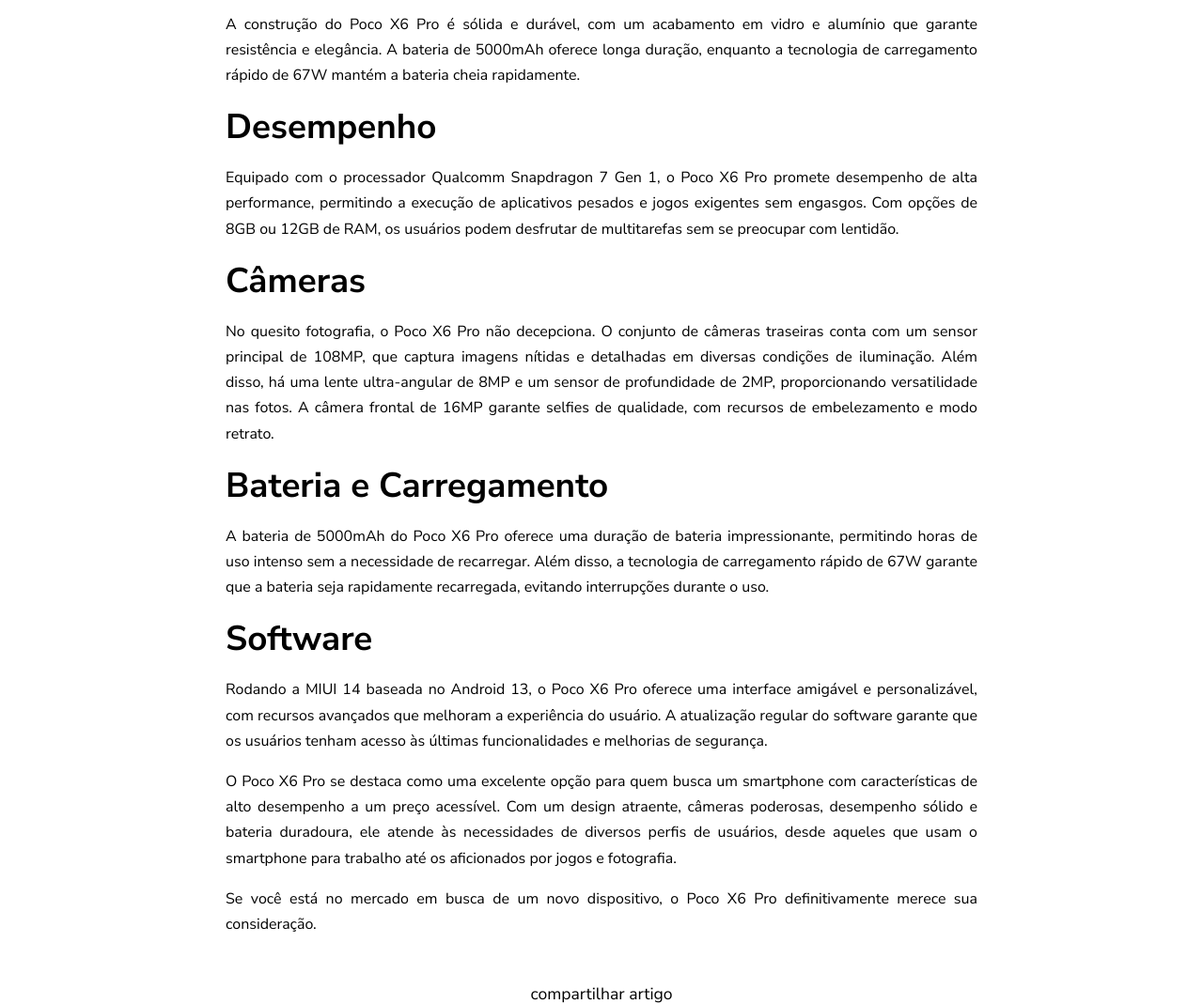
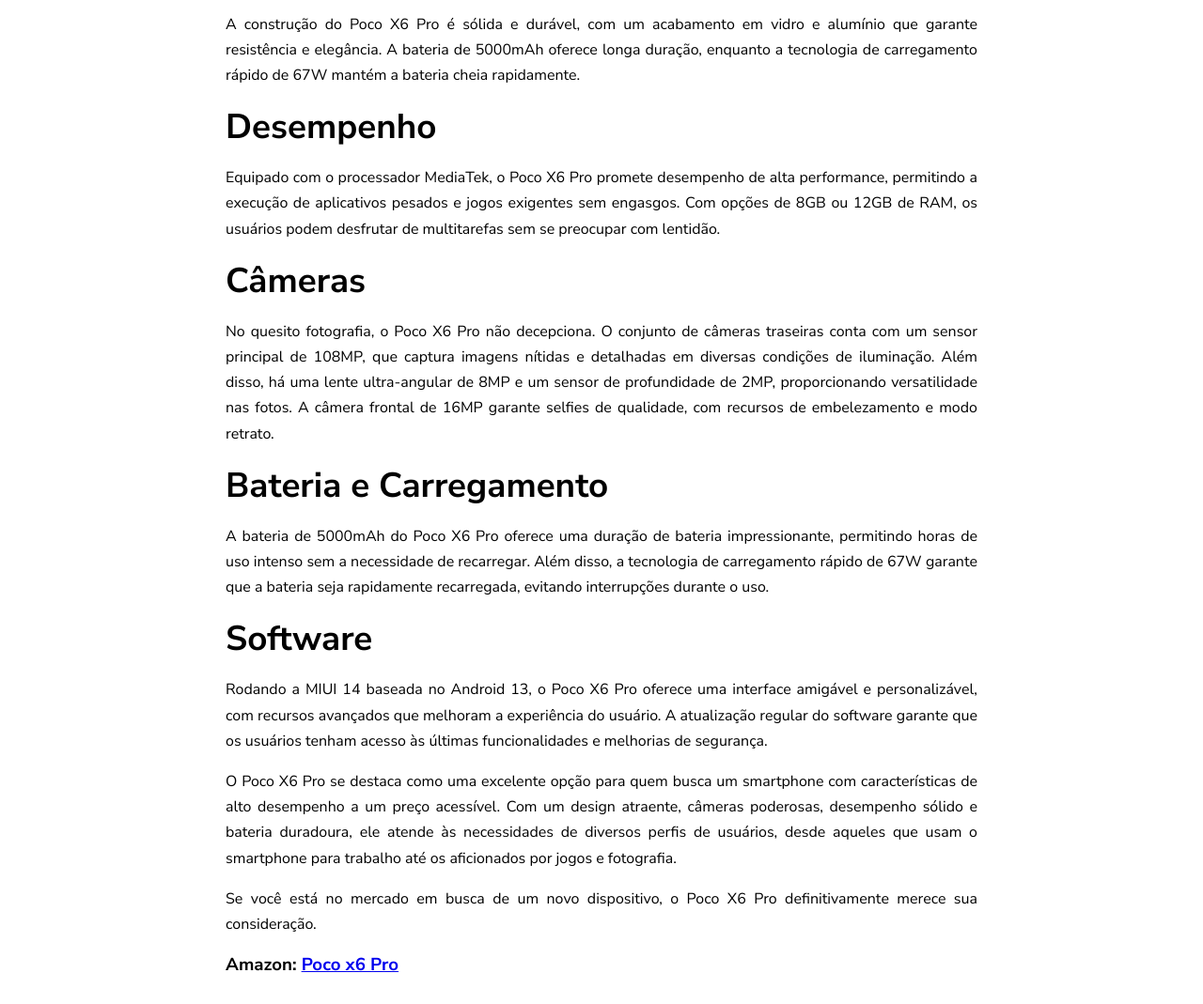
Before and after one commit to BrandonOficial/NOM, a plain HTML site: page PostsBlog/post-pagePocox6Pro.html in a window 1280 px wide. Shown: the part 1073-2142 px from the top of the page at 94% size. Drawn offline with nearby package versions, Linux system fonts and the light colour scheme.

Commit message:
Update post-pagePocox6Pro.html

```diff
--- a/PostsBlog/post-pagePocox6Pro.html
+++ b/PostsBlog/post-pagePocox6Pro.html
@@ -66,7 +66,7 @@
       </p>
       <h2 class="sub-heading">Desempenho</h2>
       <p class="post-text">
-        Equipado com o processador Qualcomm Snapdragon 7 Gen 1, o Poco X6 Pro
+        Equipado com o processador MediaTek, o Poco X6 Pro
         promete desempenho de alta performance, permitindo a execução de
         aplicativos pesados e jogos exigentes sem engasgos. Com opções de 8GB ou
         12GB de RAM, os usuários podem desfrutar de multitarefas sem se
@@ -111,6 +111,8 @@
         Se você está no mercado em busca de um novo dispositivo, o Poco X6 Pro
         definitivamente merece sua consideração.
       </p>
+
+      <h3>Amazon: <a href="https://amzn.to/3zX12b6" style="text-decoration:underline;">Poco x6 Pro</a></h3>
     </section>
     <!-- Share -->
     <div class="share post-container">
```
